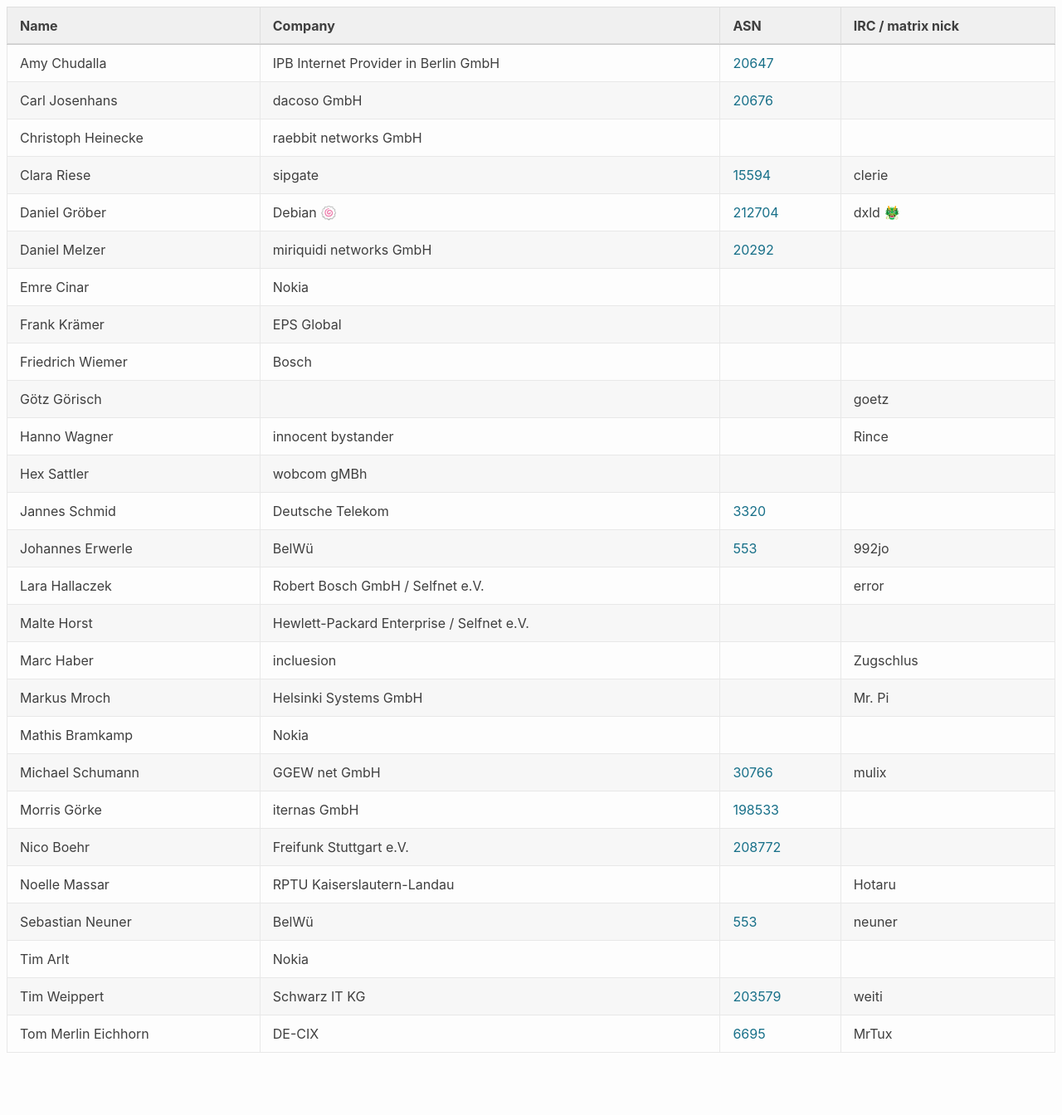
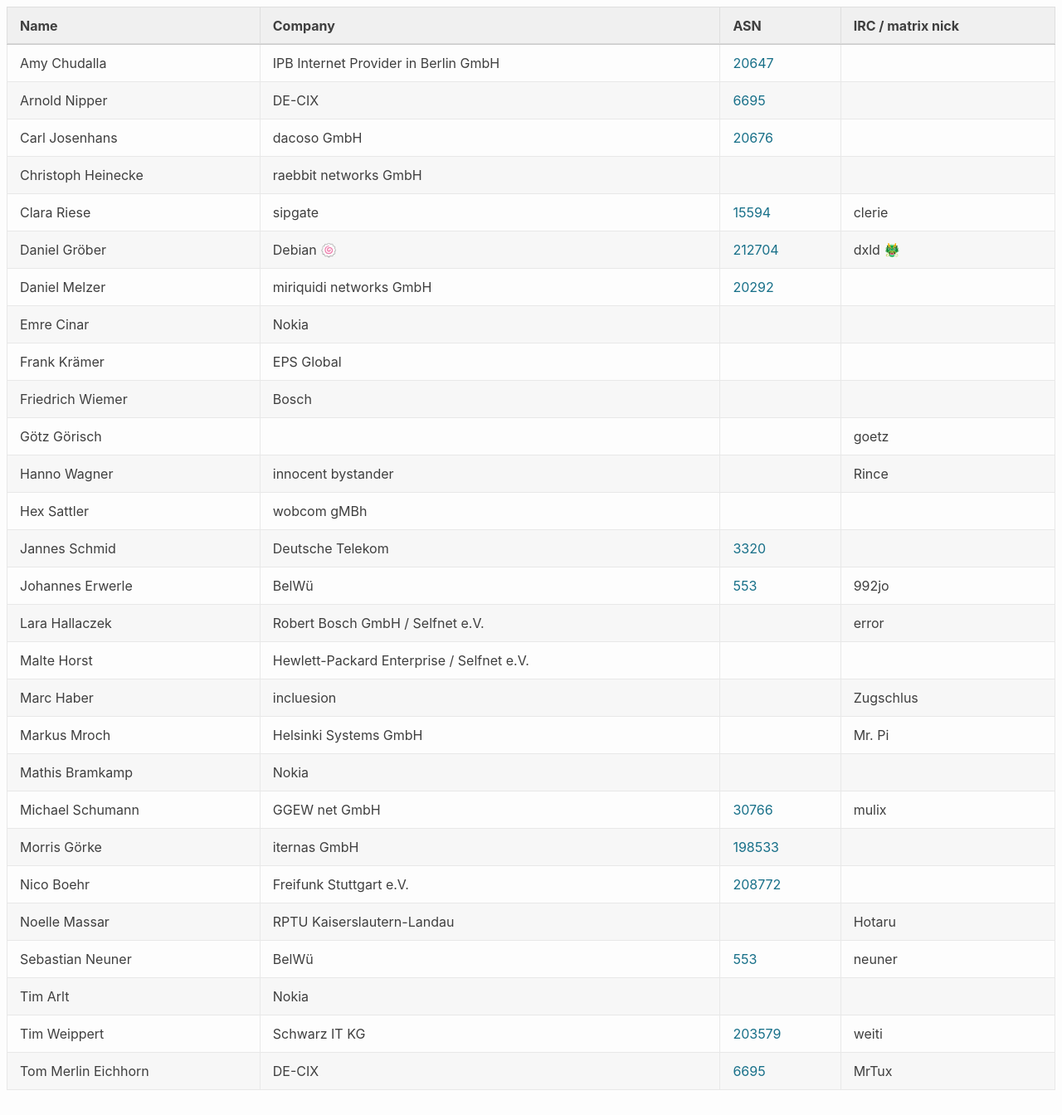
Before and after one commit to denog/pretix-attendeelist, a Jekyll site: the page built from denogmeetup25-06/index.markdown, in a window 1280 px wide and 1344 px high. Shown: the whole window at 83% size. Built offline with Jekyll 4.4.1, drawn with Linux system fonts in a browser that asks for light colours.

Commit message:
Latest data: Tue Jun  3 20:33:05 UTC 2025

```diff
--- a/_data/attendees_denogmeetup25-06.json
+++ b/_data/attendees_denogmeetup25-06.json
@@ -4,6 +4,12 @@
     "company": "IPB Internet Provider in Berlin GmbH",
     "irc": null,
     "asn": "20647"
+  },
+  {
+    "name": "Arnold Nipper",
+    "company": "DE-CIX",
+    "irc": null,
+    "asn": "6695"
   },
   {
     "name": "Carl Josenhans",
```
